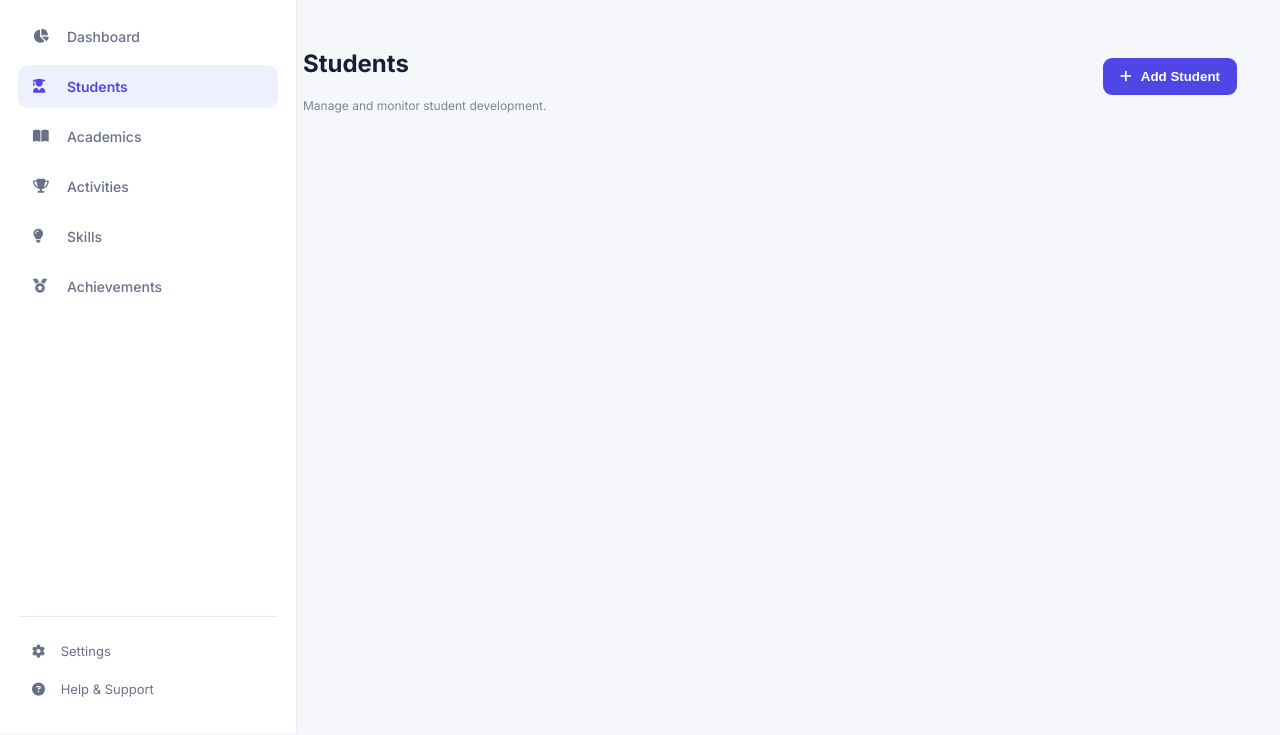
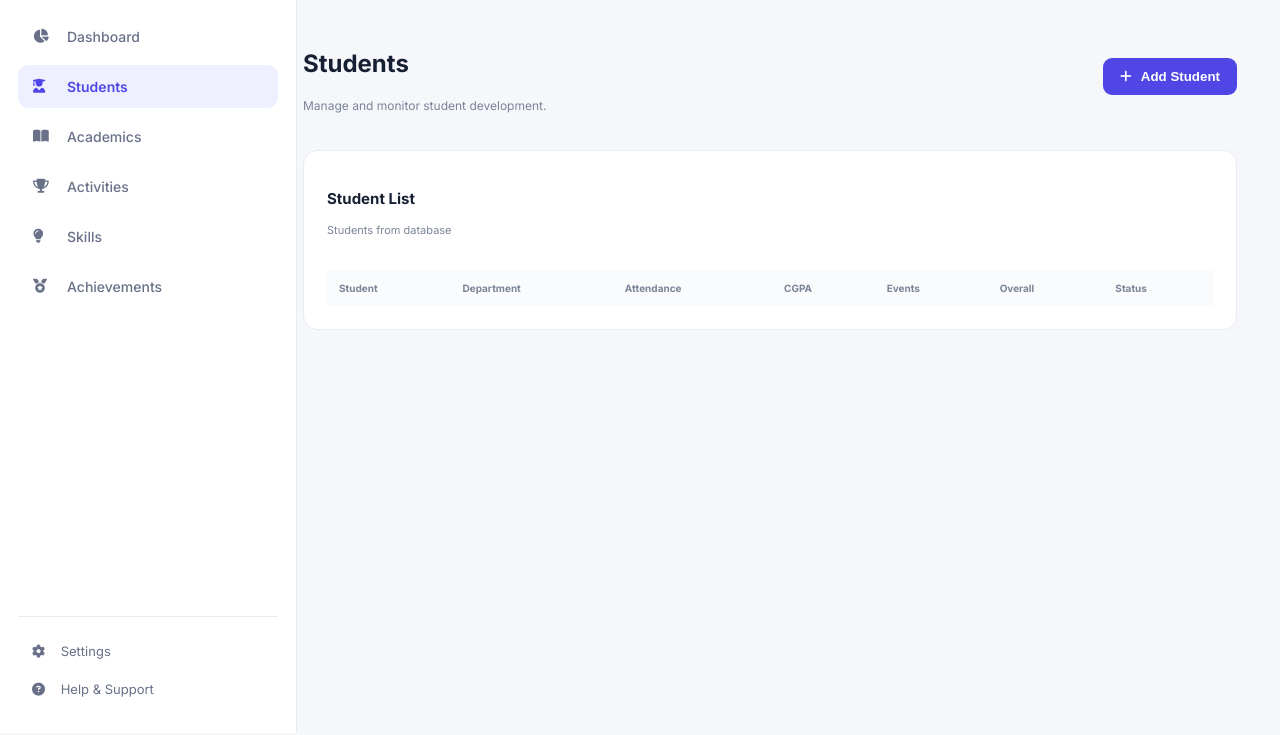
Before and after one commit to nausheen04huri-commits/beyondmarks, a plain HTML site: page index.html in a window 1280 px wide. Both pictures are taken after a click on the link "Students". Shown: the part 117-852 px from the top of the page. Drawn offline with Linux system fonts and the light colour scheme; no server answers.

```diff
--- a/index.html
+++ b/index.html
@@ -450,8 +450,33 @@
                 Add Student
             </button>
         </div>
-          <div class="student-grid" id="studentGrid">
+          <div class="card">
+    <div class="card-header">
+        <div>
+            <h3>Student List</h3>
+            <p>Students from database</p>
         </div>
+    </div>
+
+    <div class="table-container">
+        <table>
+            <thead>
+                <tr>
+                    <th>Student</th>
+                    <th>Department</th>
+                    <th>Attendance</th>
+                    <th>CGPA</th>
+                    <th>Events</th>
+                    <th>Overall</th>
+                    <th>Status</th>
+                </tr>
+            </thead>
+
+            <tbody id="studentTable">
+            </tbody>
+        </table>
+    </div>
+</div>
        </section>
 
 
```
